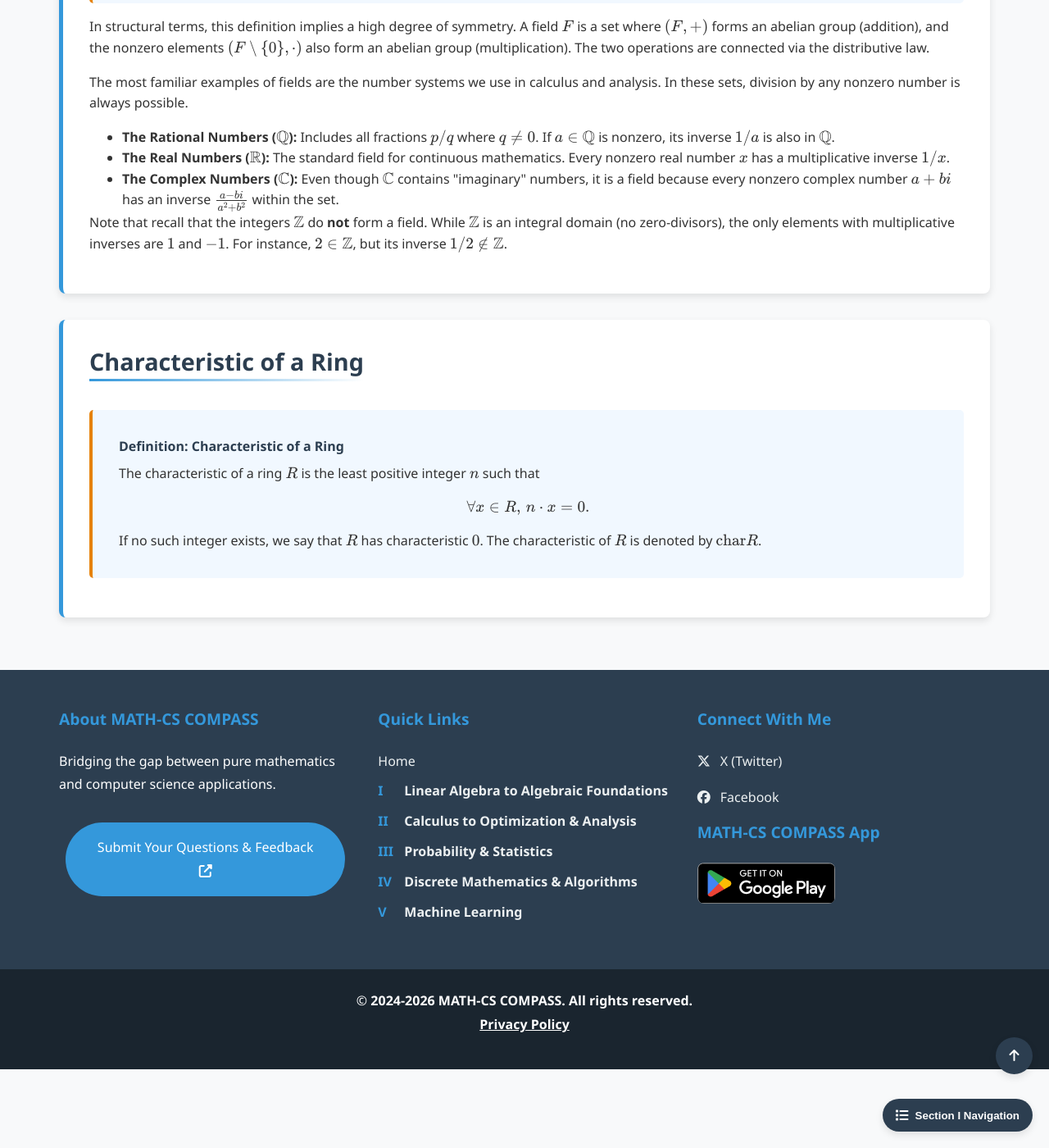
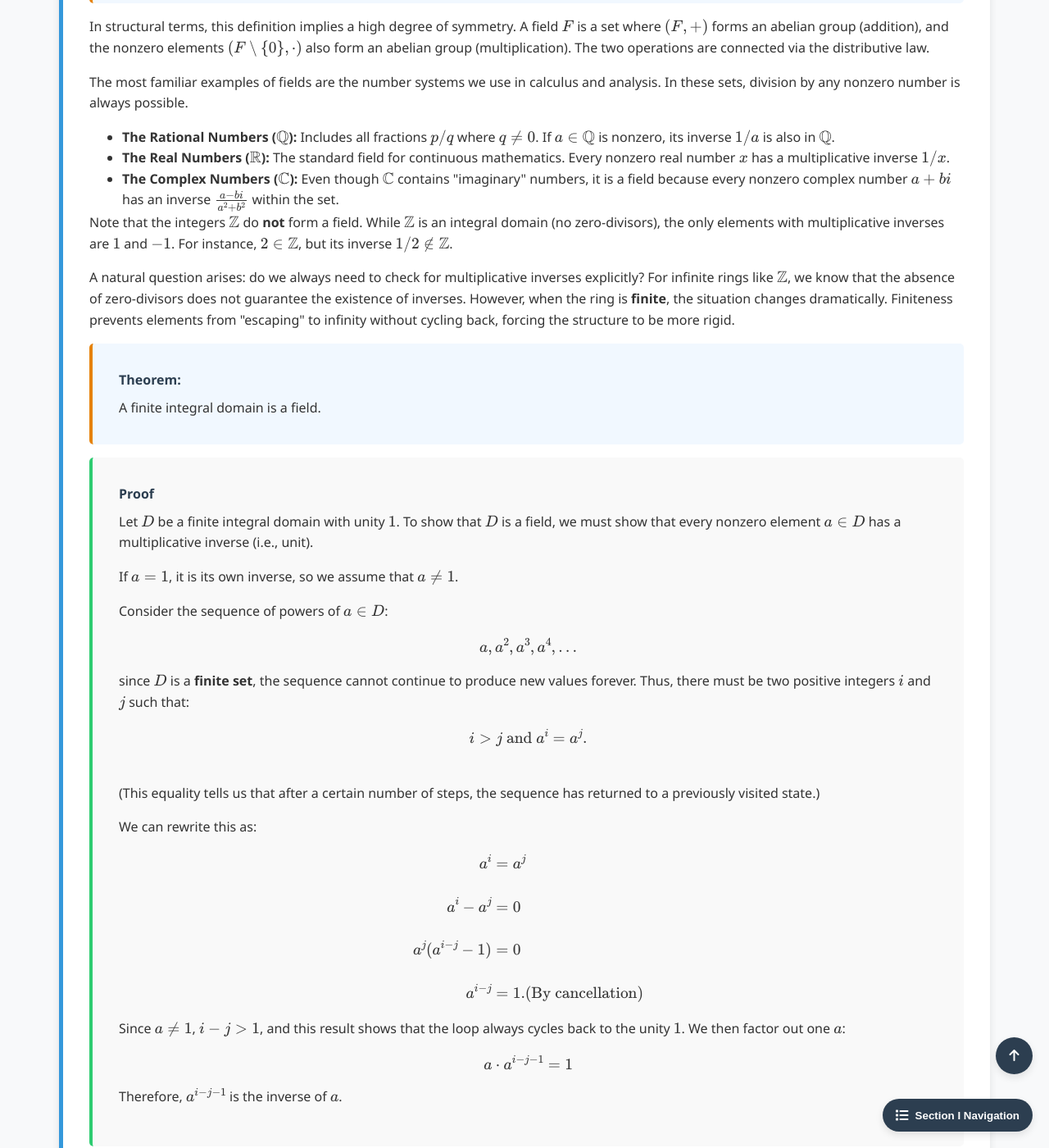
Before and after one commit to Yusukey01/yusukey01.github.io, a Jekyll site: the page built from Mathematics/Linear_algebra/intro_rings.html, in a window 1280 px wide and 1400 px high, scrolled down 6892 px. Shown: the whole window at 82% size. Built offline with Jekyll 4.4.1, drawn with Linux system fonts in a browser that asks for light colours.

Commit message:
write I-18, intro to rings, Integral Domain

```diff
--- a/Mathematics/Linear_algebra/intro_rings.html
+++ b/Mathematics/Linear_algebra/intro_rings.html
@@ -501,16 +501,67 @@ noindex: true
                 </ul>
 
                 <p>
-                    Note that recall that the integers \(\mathbb{Z}\) do <strong>not</strong> form a field.
-                    While \(\mathbb{Z}\) is an integral domain (no zero-divisors), the only elements with multiplicative inverses
-                    are \(1\) and \(-1\). For instance, \(2 \in \mathbb{Z}\), but its inverse \(1/2 \notin \mathbb{Z}\).
+                    Note that the integers \(\mathbb{Z}\) do <strong>not</strong> form a field. While \(\mathbb{Z}\) is an integral
+                    domain (no zero-divisors), the only elements with multiplicative inverses are \(1\) and \(-1\). For instance,
+                    \(2 \in \mathbb{Z}\), but its inverse \(1/2 \notin \mathbb{Z}\).
                 </p>
 
-                <!--
-                    - Theorem: Every field is an integral domain
-                    - Theorem: Every finite integral domain is a field
-                    - Connection to groups: U(R) = R \ {0} when R is a field
-                -->
+                <p>
+                    A natural question arises: do we always need to check for multiplicative inverses explicitly?
+                    For infinite rings like \(\mathbb{Z}\), we know that the absence of zero-divisors does not guarantee
+                    the existence of inverses. However, when the ring is <strong>finite</strong>, the situation changes
+                    dramatically. Finiteness prevents elements from "escaping" to infinity without cycling back, forcing
+                    the structure to be more rigid.
+                </p>
+
+
+                <div class="theorem">
+                    <span class="theorem-title">Theorem:</span>
+                    A finite integral domain is a field.
+                </div>
+
+                <div class="proof">
+                    <span class="proof-title">Proof</span>
+                    <p>
+                        Let \(D\) be a finite integral domain with unity \(1\). To show that \(D\) is a field, we must show
+                        that every nonzero element \(a \in D\) has a multiplicative inverse (i.e., unit).
+                    </p>
+
+                    <p>
+                         If \(a = 1\), it is its own inverse, so we assume that \(a \neq 1\).
+                    </p>
+
+                    <p>
+                        Consider the sequence of powers of \(a \in D\):
+                        \[
+                        a, a^2, a^3, a^4, \dots
+                        \]
+                        since \(D\) is a <strong>finite set</strong>, the sequence cannot continue to produce new values forever. Thus,
+                        there must be two positive integers \(i\) and \(j\) such that:
+                        \[
+                        i > j \text{ and } a^i = a^j.
+                        \]
+                        <br>
+                        (This equality tells us that after a certain number of steps, the sequence has returned to a previously visited state.)
+                    </p>
+                    <p>
+                        We can rewrite this as:
+                        \[
+                        \begin{align*}
+                        a^i &= a^j \\\\
+                        a^i - a^j &= 0 \\\\
+                        a^j(a^{i-j} -1) &= 0 \\\\
+                        a^{i-j} &= 1.  (\text{By cancellation})
+                        \end{align*}
+                        \]
+                        Since \(a \neq 1\), \(i - j > 1\), and this result shows that the loop always cycles back to the unity \(1\).
+                        We then factor out one \(a\):
+                        \[
+                        a \cdot a^{i-j-1} = 1
+                        \]
+                        Therefore, \(a^{i-j-1}\) is the inverse of \(a\).
+                    </p>
+                </div>
             </section>
 
             <section id="characteristic" class="section-content">
```
